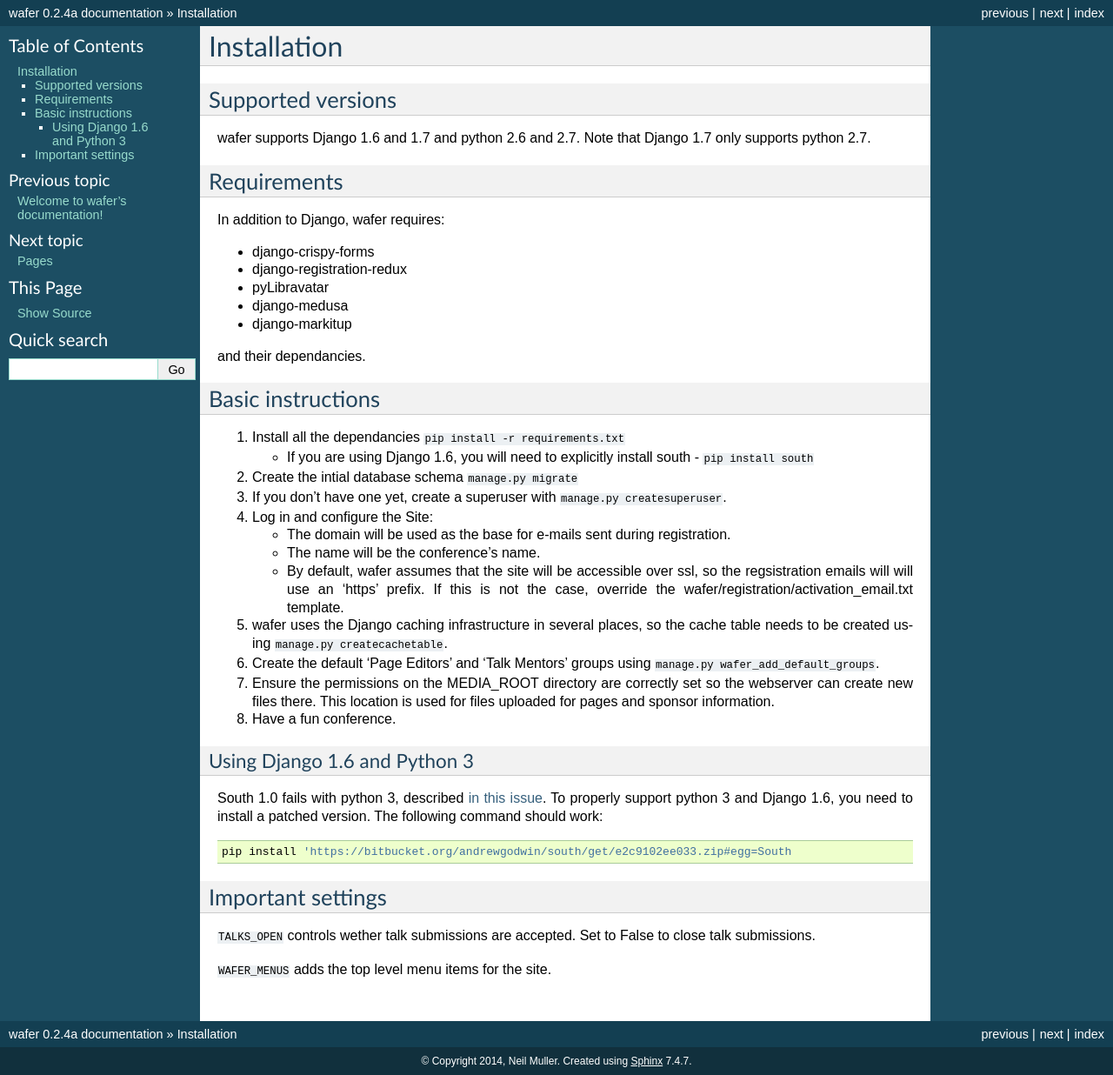
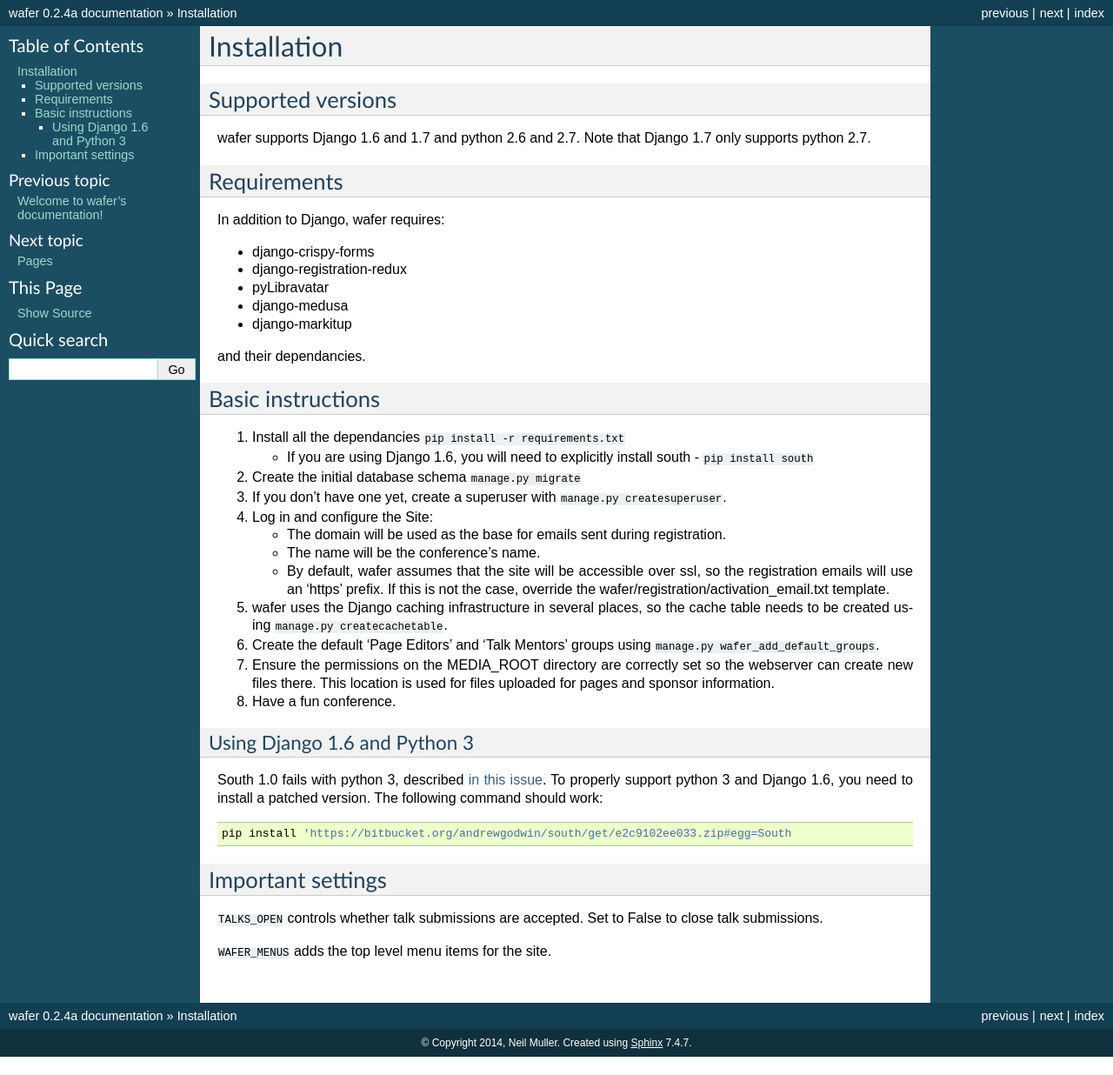
Before and after one commit to CTPUG/wafer, a Sphinx documentation site: the page built from docs/install.rst, in a window 1280 px wide. Shown: the whole page at 87% size. Built offline with Sphinx 7.4.7, drawn with Linux system fonts in a browser that asks for light colours; after the commit the page ends 1215 px from its top, so only the background shows below that.

Commit message:
Trivial typo corrections.

```diff
--- a/docs/install.rst
+++ b/docs/install.rst
@@ -31,7 +31,7 @@
    * If you are using Django 1.6, you will need to explicitly install
      south - ``pip install south``
 
-#. Create the intial database schema
+#. Create the initial database schema
    ``manage.py migrate``
 
 #. If you don't have one yet, create a superuser with
@@ -39,13 +39,13 @@
 
 #. Log in and configure the Site:
 
-   * The domain will be used as the base for e-mails sent during
+   * The domain will be used as the base for emails sent during
      registration.
 
    * The name will be the conference's name.
 
    * By default, wafer assumes that the site will be accessible over ssl,
-     so the regsistration emails will will use an 'https' prefix. If this
+     so the registration emails will use an 'https' prefix. If this
      is not the case, override the wafer/registration/activation_email.txt
      template.
 
@@ -76,6 +76,6 @@
 Important settings
 ==================
 
-``TALKS_OPEN`` controls wether talk submissions are accepted. Set to False to close talk submissions.
+``TALKS_OPEN`` controls whether talk submissions are accepted. Set to False to close talk submissions.
 
 ``WAFER_MENUS`` adds the top level menu items for the site.
--- a/docs/schedule.rst
+++ b/docs/schedule.rst
@@ -16,7 +16,7 @@
 =====
 
 The fundamental unit of the schedule is a schedule slot. Each slot is assigned
-to a given day, and has a start and end time. The start time may specified as
+to a given day, and has a start and end time. The start time may be specified as
 the end time of a different slot using the ``previous_slot``.
 
 Each slot has a name to make it easier to distinguish.
@@ -34,13 +34,13 @@
 
 
 If the schedule item has been assigned to a page, the details field can be
-used to override the the infomation from the page. For talks, details will
+used to override the information from the page. For talks, details will
 be added to the information from the talk.
 
 Schedule views
 ==============
 
-The schedule can be restricted to a single day by specifting the ``day``
+The schedule can be restricted to a single day by specifying the ``day``
 parameter in the url - e.g. ``https://localhost/schedule/?day=2014-10-23``. If
 the specified day is not one of the days in the schedule, the full schedule is
 shown.
--- a/docs/sponsors.rst
+++ b/docs/sponsors.rst
@@ -5,11 +5,11 @@
 Packages
 ========
 
-Sponsor packages describe the details of the various sponsor pacakges
+Sponsor packages describe the details of the various sponsor packages
 available.
 
 The ``order`` field controls the order in which packages are listed on the
-sponsor pacakges page.
+sponsor packages page.
 
 
 Sponsors
@@ -17,7 +17,7 @@
 
 This is used to add details of the sponsors.
 
-The description is can be formatted using markdown syntax.
+The description can be formatted using markdown syntax.
 
 Images can be uploaded and used in the description using the files field.
 
```
